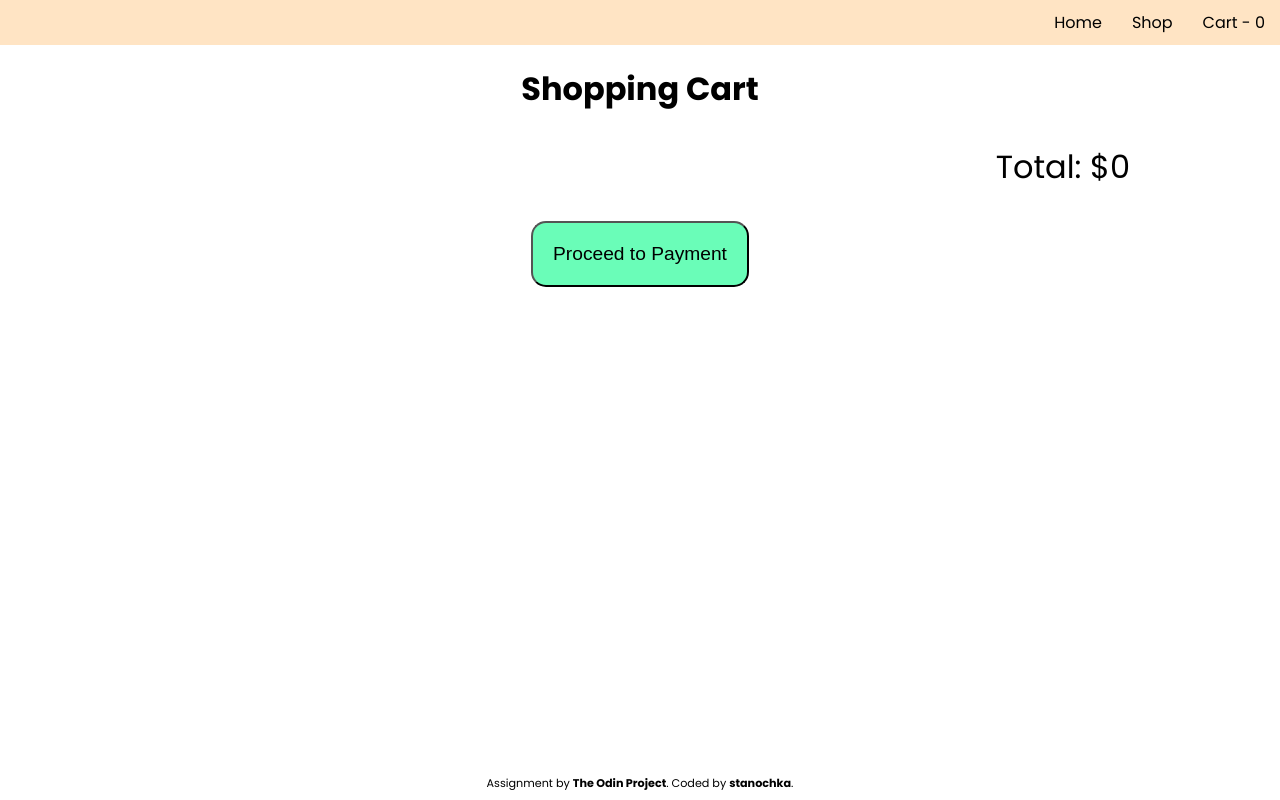
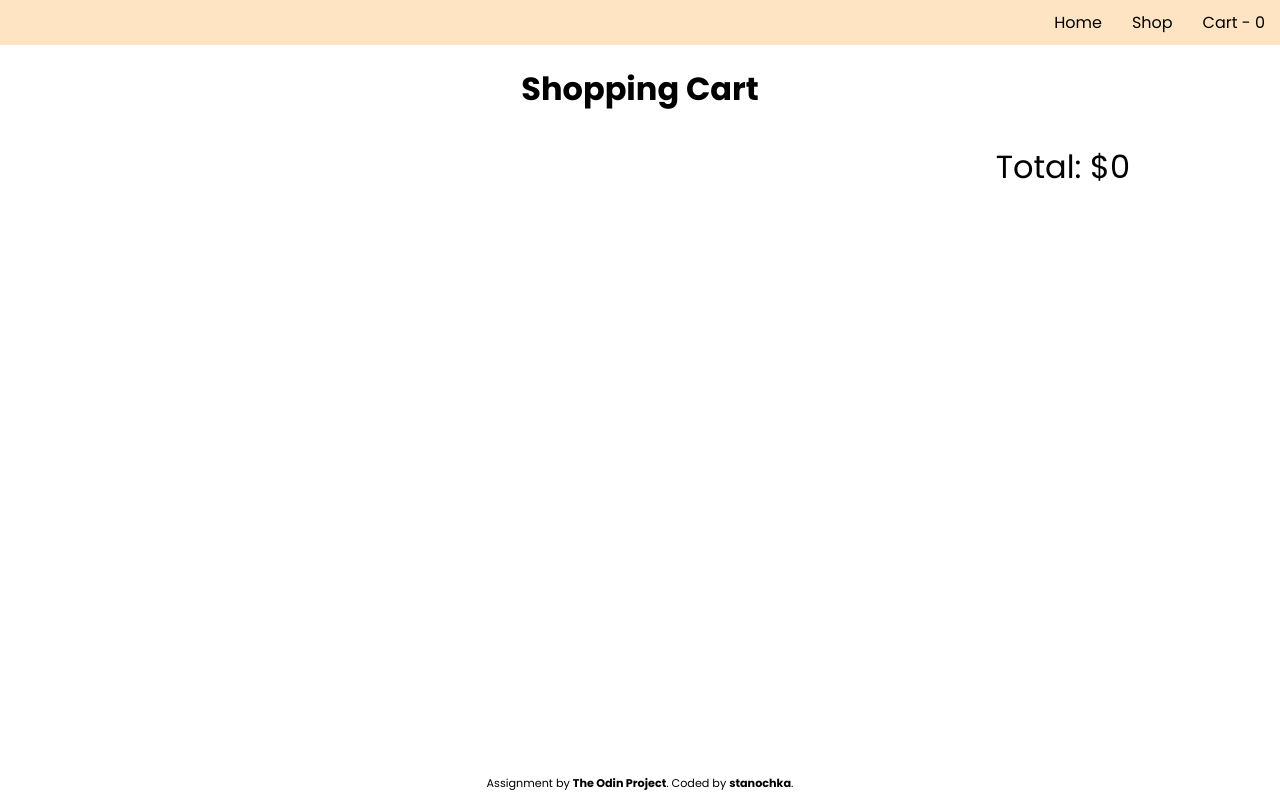
Before and after one commit to stanochka/shopping-cart, a React (Create React App) app: page /cart in a window 1280 px wide. Built offline with nearby package versions, Linux system fonts and the light colour scheme.

Commit message:
Fix total; payment display if cart is empty

```diff
--- a/src/components/Cart.js
+++ b/src/components/Cart.js
@@ -8,7 +8,8 @@ export const Cart = ({items, addToCart, deleteFromCart}) => {
         items.length ?
         setSum(items.map(i => i.price * i.count).reduce((a,b) => a+b).toFixed(2)) :
         setSum(0);
-    }, [items]);
+    // eslint-disable-next-line react-hooks/exhaustive-deps
+    }, []);
 
     return (
         <div className='Cart'>
@@ -26,7 +27,7 @@ export const Cart = ({items, addToCart, deleteFromCart}) => {
               </div>
             ))}
             <div className='CartTotal'>Total: ${sum}</div>
-            <button className='Payment' onClick={() => alert('Thanks for stopping by!')}>Proceed to Payment</button>
+            {sum > 0 && <button className='Payment' onClick={() =>  alert('Thanks for stopping by!')}>Proceed to Payment</button>}
         </div>
     )
 }
```
